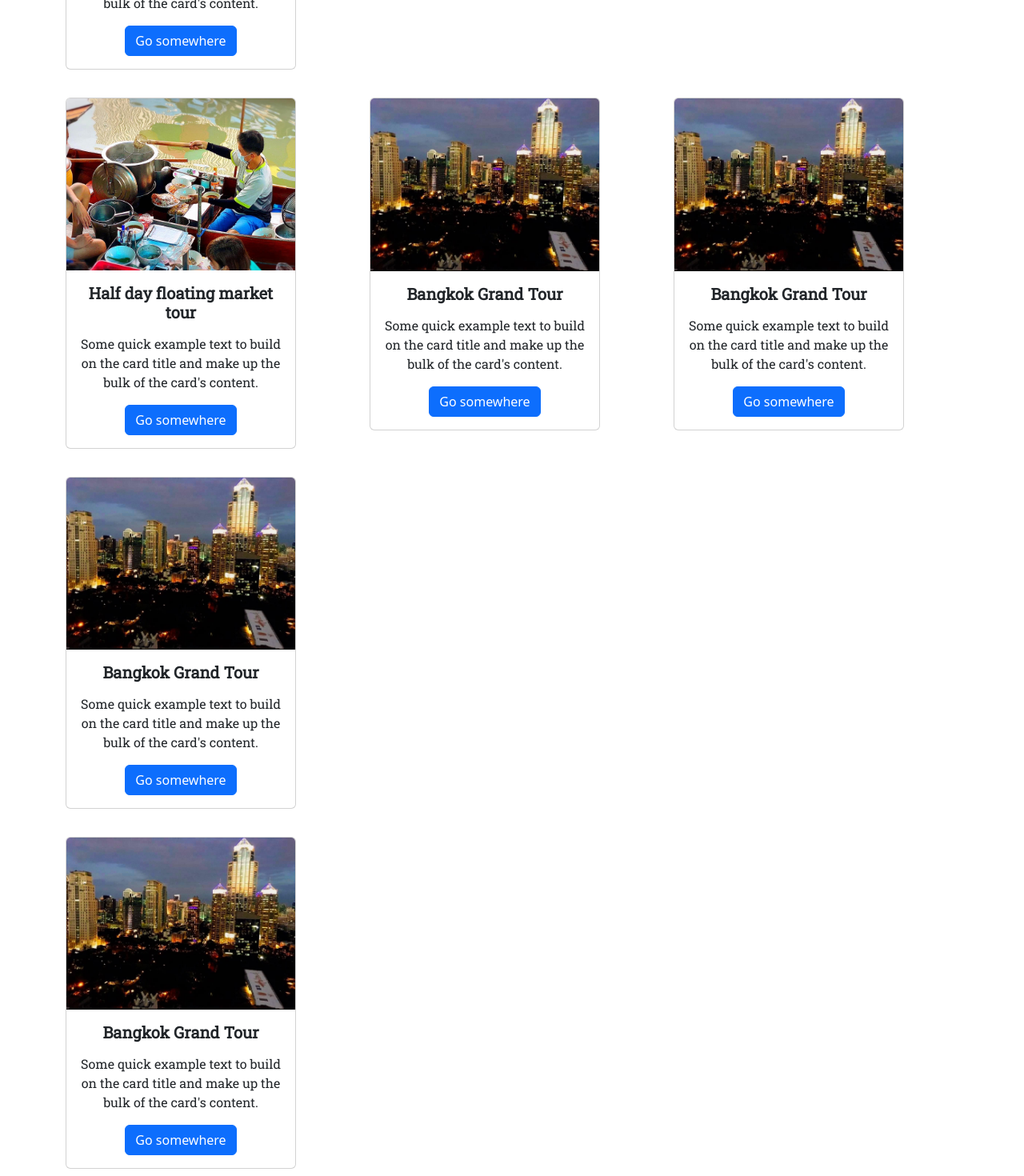
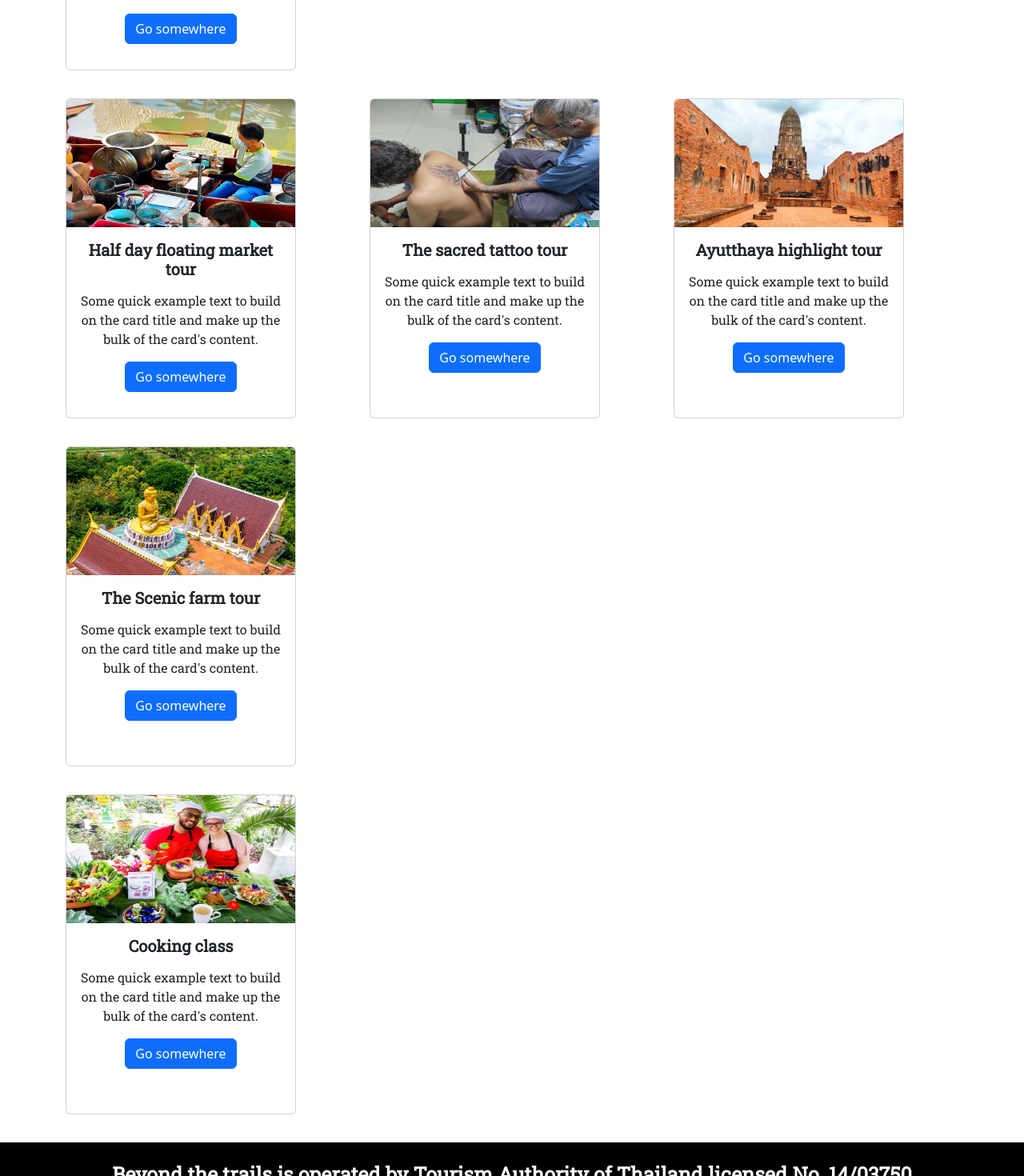
Before and after one commit to n1nnan1n/tour_project, a React (Create React App) app: page /Reviewall in a window 1280 px wide. Shown: the part 980-2450 px from the top of the page at 80% size. Built offline with nearby package versions, Linux system fonts and the light colour scheme; a web font is replaced by a local one.

Commit message:
first_time

```diff
--- a/src/Reviewall.js
+++ b/src/Reviewall.js
@@ -9,10 +9,10 @@ import pic2 from './Pic/unseentour/RSYJH54h.jpeg';
 import pic3 from './Pic/tiktoktour/1Kc_vTa5.jpeg';
 import pic4 from './Pic/market/XyEwsKWw.jpeg';
 import pic5 from './Pic/half/ErenTsct.jpeg';
-import pic6 from './Pic/unseentour/8kF2b78O.jpeg';
-import pic7 from './Pic/unseentour/8kF2b78O.jpeg';
-import pic8 from './Pic/unseentour/8kF2b78O.jpeg';
-import pic9 from './Pic/unseentour/8kF2b78O.jpeg';
+import pic6 from './Pic/tattoo/501329.jpg';
+import pic7 from './Pic/ayutthaya/g7dIgG1L.jpeg';
+import pic8 from './Pic/farm/GtoxgKEP.jpeg';
+import pic9 from './Pic/cook/EmJfLCeC.jpeg';
 import Col from 'react-bootstrap/Col';
 import Row from 'react-bootstrap/Row';
 function Reviewall() {
@@ -21,8 +21,8 @@ function Reviewall() {
     <Container>
         <Row>
             <Col>
-        <Card style={{ width: '18rem',marginBottom:'35px' }}>
-        <Card.Img variant="top" src={pic1} />
+        <Card style={{width: '18rem',height: '25rem',marginBottom:'35px' }}>
+        <Card.Img variant="top" src={pic1} style={{height: '10rem'}} />
         <Card.Body>
             <Card.Title><p style={{fontWeight:'bold'}}>Bangkok Grand Tour</p></Card.Title>
             <Card.Text>
@@ -34,8 +34,8 @@ function Reviewall() {
         </Card>
     </Col>
     <Col>
-        <Card style={{ width: '18rem',marginBottom:'35px' }}>
-        <Card.Img variant="top" src={pic2} />
+        <Card style={{width: '18rem',height: '25rem',marginBottom:'35px' }}>
+        <Card.Img variant="top" src={pic2}  style={{height: '10rem'}}/>
         <Card.Body>
             <Card.Title><p style={{fontWeight:'bold'}}>Bangkok unseen Tour</p></Card.Title>
             <Card.Text>
@@ -47,8 +47,8 @@ function Reviewall() {
         </Card>
     </Col>
     <Col>
-        <Card style={{ width: '18rem',marginBottom:'35px' }}>
-        <Card.Img variant="top" src={pic3} />
+        <Card style={{width: '18rem',height: '25rem',marginBottom:'35px' }}>
+        <Card.Img variant="top" src={pic3}  style={{height: '10rem'}} />
         <Card.Body>
             <Card.Title><p style={{fontWeight:'bold'}}>Bkk Instagram/ Tik Tok Tour </p></Card.Title>
             <Card.Text>
@@ -60,8 +60,8 @@ function Reviewall() {
         </Card>
     </Col>
     <Col>
-        <Card style={{ width: '18rem',marginBottom:'35px' }}>
-        <Card.Img variant="top" src={pic4} />
+        <Card style={{width: '18rem',height: '25rem',marginBottom:'35px' }}>
+        <Card.Img variant="top" src={pic4} style={{height: '10rem'}} />
         <Card.Body>
             <Card.Title><p style={{fontWeight:'bold'}}>The ultimate of the floating market tour</p></Card.Title>
             <Card.Text>
@@ -75,8 +75,8 @@ function Reviewall() {
     </Row>
     <Row>
             <Col>
-        <Card style={{ width: '18rem',marginBottom:'35px' }}>
-        <Card.Img variant="top" src={pic5} />
+        <Card style={{width: '18rem',height: '25rem',marginBottom:'35px' }}>
+        <Card.Img variant="top" src={pic5} style={{height: '10rem'}} />
         <Card.Body>
             <Card.Title><p style={{fontWeight:'bold'}}>Half day floating market tour</p></Card.Title>
             <Card.Text>
@@ -88,10 +88,10 @@ function Reviewall() {
         </Card>
     </Col>
     <Col>
-        <Card style={{ width: '18rem',marginBottom:'35px' }}>
-        <Card.Img variant="top" src={pic6} />
+        <Card style={{width: '18rem',height: '25rem',marginBottom:'35px' }}>
+        <Card.Img variant="top" src={pic6} style={{height: '10rem'}} />
         <Card.Body>
-            <Card.Title><p style={{fontWeight:'bold'}}>Bangkok Grand Tour</p></Card.Title>
+            <Card.Title><p style={{fontWeight:'bold'}}>The sacred tattoo tour</p></Card.Title>
             <Card.Text>
             Some quick example text to build on the card title and make up the
             bulk of the card's content.
@@ -101,10 +101,10 @@ function Reviewall() {
         </Card>
     </Col>
     <Col>
-        <Card style={{ width: '18rem',marginBottom:'35px' }}>
-        <Card.Img variant="top" src={pic7} />
+        <Card style={{width: '18rem',height: '25rem',marginBottom:'35px' }}>
+        <Card.Img variant="top" src={pic7} style={{height: '10rem'}} />
         <Card.Body>
-            <Card.Title><p style={{fontWeight:'bold'}}>Bangkok Grand Tour</p></Card.Title>
+            <Card.Title><p style={{fontWeight:'bold'}}>Ayutthaya highlight tour</p></Card.Title>
             <Card.Text>
             Some quick example text to build on the card title and make up the
             bulk of the card's content.
@@ -114,10 +114,10 @@ function Reviewall() {
         </Card>
     </Col>
     <Col>
-        <Card style={{ width: '18rem',marginBottom:'35px' }}>
-        <Card.Img variant="top" src={pic8} />
+        <Card style={{width: '18rem',height: '25rem',marginBottom:'35px' }}>
+        <Card.Img variant="top" src={pic8} style={{height: '10rem'}} />
         <Card.Body>
-            <Card.Title><p style={{fontWeight:'bold'}}>Bangkok Grand Tour</p></Card.Title>
+            <Card.Title><p style={{fontWeight:'bold'}}>The Scenic farm tour</p></Card.Title>
             <Card.Text>
             Some quick example text to build on the card title and make up the
             bulk of the card's content.
@@ -129,10 +129,10 @@ function Reviewall() {
     </Row>
     <Row>
             <Col>
-        <Card style={{ width: '18rem',marginBottom:'35px' }}>
-        <Card.Img variant="top" src={pic9} />
+        <Card style={{width: '18rem',height: '25rem',marginBottom:'35px' }}>
+        <Card.Img variant="top" src={pic9} style={{height: '10rem'}} />
         <Card.Body>
-            <Card.Title><p style={{fontWeight:'bold'}}>Bangkok Grand Tour</p></Card.Title>
+            <Card.Title><p style={{fontWeight:'bold'}}> Cooking class</p></Card.Title>
             <Card.Text>
             Some quick example text to build on the card title and make up the
             bulk of the card's content.
--- a/src/Tour1.js
+++ b/src/Tour1.js
@@ -87,7 +87,7 @@ return (
     <div  className='bg'>
      <Container >
           <div
-            style={{ width: "60%", marginBottom: "30px", marginLeft: "20%" , paddingTop: "30px"}}
+            style={{ maxWidth: "800px", marginBottom: "30px",marginLeft: "265px" , paddingTop: "30px"}}
           >
             <ImageGallery
               items={images}
@@ -113,7 +113,7 @@ return (
         <p>No tour data available</p>
       )}
     </div> */}
- <div style={{ marginBottom: "30px",width:'90%',marginLeft:"70px" }}>
+ <div style={{ maxWidth: "1350px",marginBottom: "30px" ,marginLeft: "100px" }}>
  <Tabs
 defaultActiveKey="description"
 id="uncontrolled-tab-example"
```
